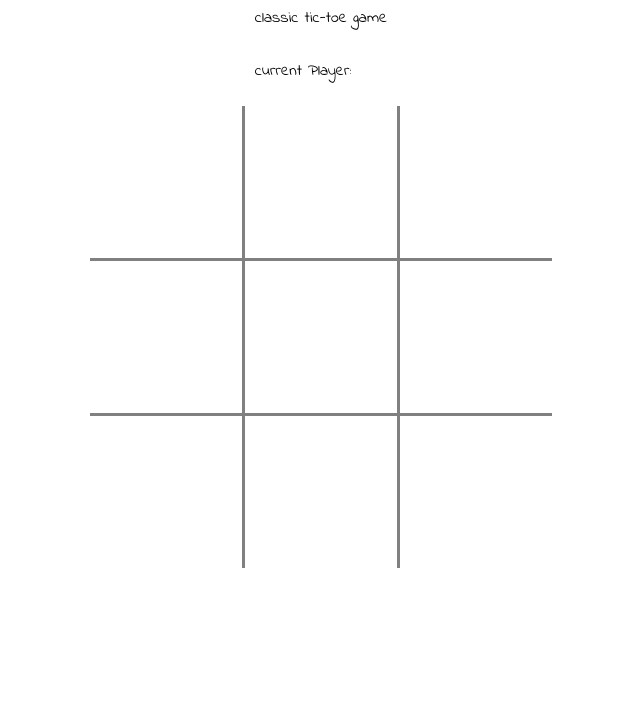
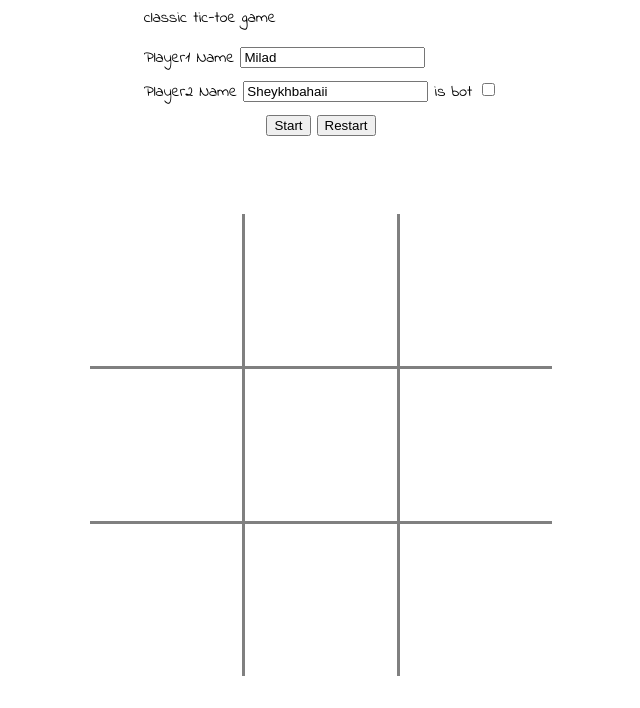
Before and after one commit to miladkh7/XO, a plain HTML site: page index.html in a window 1280 px wide. Shown: the part 92-800 px from the top of the page, without its empty margins (319-959 px from the left). Drawn offline with Linux system fonts and the light colour scheme.

Commit message:
feat(UI): add ui for gameplay settings

```diff
--- a/customCss.css
+++ b/customCss.css
@@ -43,7 +43,21 @@ body{
 .greenyellow{
     color: greenyellow;
 }
+.player{
+    visibility: visible;
+}
+.player-info{
+    margin-top: 10px;
+    margin-bottom: 10px;
+}
+.gameplay{
+    justify-content: center;
+    text-align: center;
+}
+.current{
+    visibility: hidden;
+}
+#current{
 
-#current{
     font-size: 30px;
 }
--- a/index.html
+++ b/index.html
@@ -1,6 +1,7 @@
 <!DOCTYPE html>
 
 <html lang="en">
+
 <head>
     <meta charset="UTF-8">
     <meta name="viewport" content="width=device-width, initial-scale=1.0">
@@ -8,14 +9,37 @@
     <!-- <script src="logic.js"></script> -->
     <title>My Tic-Toe</title>
 </head>
+
 <body>
     <div class="content">
         <h1>Excercie 1</h1>
         <p>classic tic-toe game </p>
+        <div class="player">
+            <div class="player-info">
+                <label for="player1">Player1 Name</label>
+                <input id="player1" type="text" value="Milad" placeholder="Player1">
+
+            </div>
+            <div class="player-info">
+                <label for="player2">Player2 Name</label>
+                <input id="player2" type="text" value="Sheykhbahaii" placeholder="player2">
+
+                <label for="bot">is bot</label>
+                <input type="checkbox" name="isBot" id="bot">
+
+            </div>
+            <div class="gameplay">
+                <input type="button" value="Start">
+                <input type="button" value="Restart">
+            </div>
+
+
+        </div>
         <p class="current">current Player: <span id="current"></span></p>
+
     </div>
-   <script src="AI.js"></script>
-   <script src="logic.js"></script>
+    <script src="AI.js"></script>
+    <script src="logic.js"></script>
 </body>
 
 <style>
```
